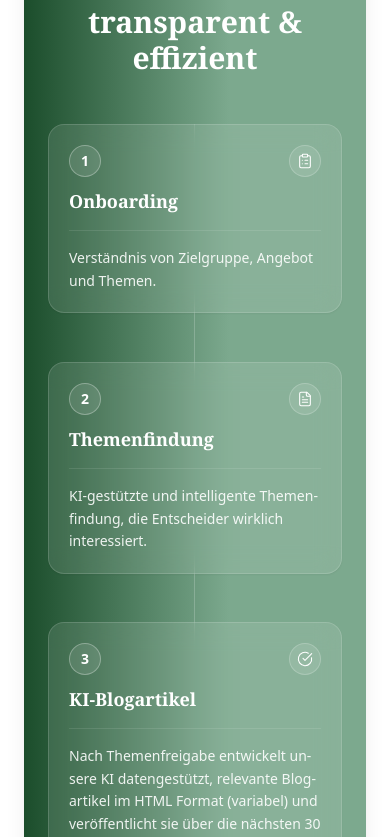
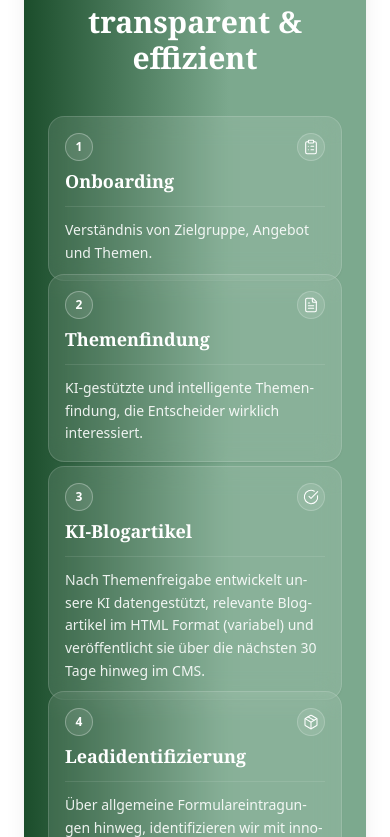
Before and after one commit to lennartnm/findbar_website, a Next.js app: page / in a window 390 px wide. Shown: the part 8567-9404 px from the top of the page. Built offline with nearby package versions, Linux system fonts and the light colour scheme.

Commit message:
Update page.tsx

```diff
--- a/src/app/page.tsx
+++ b/src/app/page.tsx
@@ -669,24 +669,24 @@ function PreiseSection({ onOpenCalendly }: { onOpenCalendly: () => void }) {
   );
 }
 
-/* ------------------------ AblaufSection – vertikale Timeline, alternierend + Reveal ----------------------- */
+/* ------------------------ AblaufSection – kompakte Zickzack-Timeline ----------------------- */
 function AblaufSection() {
   React.useEffect(() => {
     const items = Array.from(document.querySelectorAll<HTMLElement>("[data-reveal-item]"));
     const io = new IntersectionObserver(
-      (entries) => {
-        entries.forEach((e) => {
-          if (e.isIntersecting) {
-            e.target.classList.add("reveal-show");
-            io.unobserve(e.target);
-          }
-        });
-      },
+      (entries) => entries.forEach(e => { if (e.isIntersecting) { e.target.classList.add("reveal-show"); io.unobserve(e.target); } }),
       { threshold: 0.25, rootMargin: "0px 0px -10% 0px" }
     );
-    items.forEach((el) => io.observe(el));
+    items.forEach(el => io.observe(el));
     return () => io.disconnect();
   }, []);
+
+  // kompakte Offsets: ziehen Folge-Items leicht hoch (in px)
+  const getOffset = (idx: number) => {
+    if (idx === 0) return 0;
+    // Links etwas weniger als rechts -> dichteres Gesamtbild
+    return (idx % 2 === 0) ? -28 : -40; // even (links) / odd (rechts)
+  };
 
   return (
     <section id="ablauf" className="py-20">
@@ -700,36 +700,41 @@ function AblaufSection() {
               Unser Ablauf – transparent & effizient
             </h2>
 
-            {/* TIMELINE WRAPPER */}
-            <div className="relative mx-auto mt-12 max-w-5xl">
-              {/* Zentrale Linie */}
-              <div className="pointer-events-none absolute left-1/2 top-0 -ml-px h-full w-px bg-white/20" aria-hidden />
+            <div className="relative mx-auto mt-10 max-w-5xl">
+              {/* Zentrale Linie nur ab md */}
+              <div className="pointer-events-none absolute left-1/2 top-0 hidden h-full w-px -ml-px bg-white/20 md:block" aria-hidden />
 
-              <ol className="space-y-12">
+              <ol className="space-y-8 md:space-y-10">
                 {ablauf.map(({ icon: Icon, title, desc }, idx) => {
                   const left = idx % 2 === 0;
+                  const mt = getOffset(idx);
                   return (
                     <li key={idx} className="relative">
-                      {/* Marker (Nummer) auf der Linie */}
-                      <div className="absolute left-1/2 top-1/2 z-10 -mt-4 -ml-4 hidden h-8 w-8 -translate-y-1/2 items-center justify-center rounded-full border border-white/30 bg-white/10 text-sm font-semibold md:flex">
+                      {/* Marker (Nummer) nur ≥ md */}
+                      <div className="absolute left-1/2 top-1/2 z-10 hidden h-8 w-8 -translate-x-1/2 -translate-y-1/2 items-center justify-center rounded-full border border-white/30 bg-white/10 text-sm font-semibold md:flex">
                         {idx + 1}
                       </div>
 
-                      {/* Zeile: links/rechts Container */}
                       <div
                         className={[
                           "md:flex md:items-stretch",
                           left ? "md:justify-start" : "md:justify-end",
                         ].join(" ")}
+                        style={{ marginTop: 0 }}
                       >
-                        <div className={["md:w-1/2", left ? "md:pr-10" : "md:pl-10"].join(" ")}>
-                          {/* Karte */}
+                        <div
+                          className={[
+                            "md:w-1/2",
+                            left ? "md:pr-10" : "md:pl-10",
+                          ].join(" ")}
+                          style={{ marginTop: mt }} // zieht die Karte nach oben
+                        >
                           <article
                             data-reveal-item
                             className={[
                               "reveal",
                               left ? "reveal--left" : "reveal--right",
-                              "rounded-2xl border border-white/15 bg-white/10 p-5 backdrop-blur-md shadow-sm",
+                              "rounded-2xl border border-white/15 bg-white/10 p-4 md:p-5 backdrop-blur-md shadow-sm",
                               "hover:shadow-2xl hover:shadow-black/20 transition-shadow",
                             ].join(" ")}
                             style={{
@@ -739,28 +744,24 @@ function AblaufSection() {
                               wordBreak: "normal",
                             }}
                           >
-                            {/* Kopfzeile für Mobile (Nummer + Icon) */}
-                            <div className="mb-3 flex items-center gap-3 md:hidden">
-                              <span className="inline-flex h-8 w-8 items-center justify-center rounded-full border border-white/30 bg-white/10 text-sm font-semibold">
+                            {/* Mobile Kopf (Nummer + Icon) */}
+                            <div className="mb-2 flex items-center gap-3 md:hidden">
+                              <span className="inline-flex h-7 w-7 items-center justify-center rounded-full border border-white/30 bg-white/10 text-xs font-semibold">
                                 {idx + 1}
                               </span>
-                              <div className="ml-auto flex h-8 w-8 items-center justify-center rounded-full border border-white/20 bg-white/10">
+                              <div className="ml-auto inline-flex h-7 w-7 items-center justify-center rounded-full border border-white/20 bg-white/10">
                                 <Icon className="h-4 w-4 text-white" strokeWidth={1.6} />
                               </div>
                             </div>
 
                             <div className="flex items-start gap-3">
-                              {/* Titel links/rechts, Icon daneben (nur ≥ md sichtbar, mobile oben) */}
-                              <h3 className={`text-lg font-semibold leading-snug ${serifClass} flex-1`}>
-                                {title}
-                              </h3>
-                              <div className="hidden md:flex h-9 w-9 shrink-0 items-center justify-center rounded-full border border-white/20 bg-white/10">
-                                <Icon className="h-5 w-5 text-white" strokeWidth={1.6} />
+                              <h3 className={`flex-1 text-lg font-semibold leading-snug ${serifClass}`}>{title}</h3>
+                              <div className="hidden md:flex h-8 w-8 shrink-0 items-center justify-center rounded-full border border-white/20 bg-white/10">
+                                <Icon className="h-4 w-4 text-white" strokeWidth={1.6} />
                               </div>
                             </div>
 
-                            <hr className="my-4 border-white/10" />
-
+                            <hr className="my-3 border-white/10" />
                             <p className="text-sm leading-relaxed text-white/90">{desc}</p>
                           </article>
                         </div>
@@ -772,26 +773,25 @@ function AblaufSection() {
             </div>
           </div>
 
-          {/* feiner Innenrand */}
           <div className="pointer-events-none absolute inset-0 rounded-3xl md:rounded-[32px] ring-1 ring-white/10" />
         </div>
       </div>
 
-      {/* Reveal-Styles (leicht, performant) */}
+      {/* Reveal-Animationen */}
       <style>{`
-        .reveal {
-          opacity: 0;
-          transform: translateY(8px);
-          transition: opacity .5s ease, transform .6s ease;
-          will-change: opacity, transform;
+        .reveal { opacity: 0; transform: translateY(8px); transition: opacity .45s ease, transform .55s ease; will-change: opacity, transform; }
+        .reveal--left  { transform: translate(-12px, 8px); }
+        .reveal--right { transform: translate(12px, 8px); }
+        .reveal-show { opacity: 1; transform: translate(0,0); }
+        @media (max-width: 767px) {
+          /* Mobile: engeres Layout, keine zentrale Linie (bereits hidden), gleichmäßiger Abstand */
+          #ablauf ol { row-gap: 14px; }
         }
-        .reveal--left { transform: translate(-16px, 8px); }
-        .reveal--right { transform: translate(16px, 8px); }
-        .reveal-show { opacity: 1; transform: translate(0,0); }
       `}</style>
     </section>
   );
 }
+
 
 
 
```
